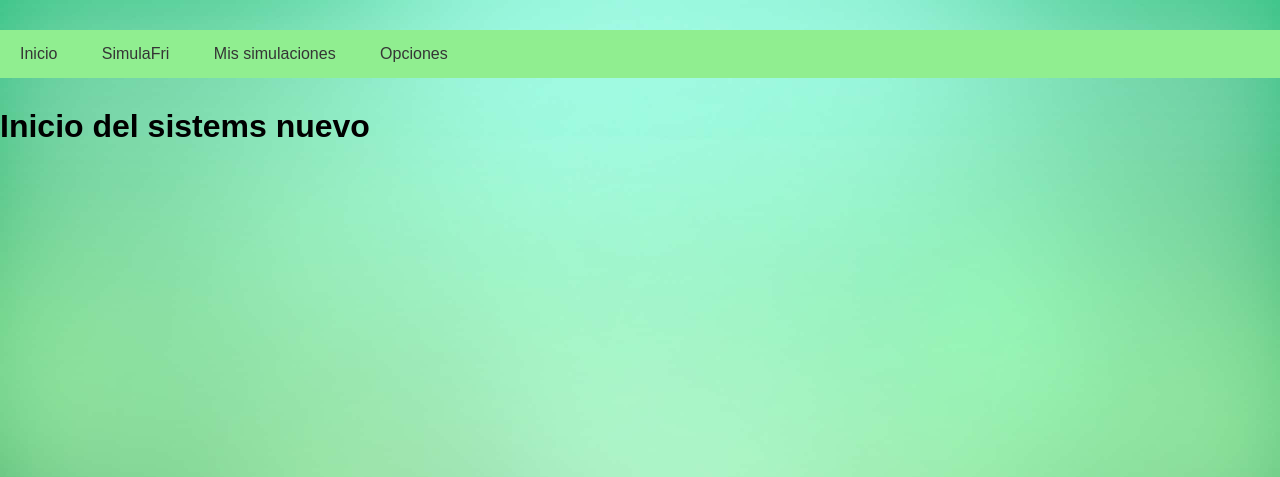
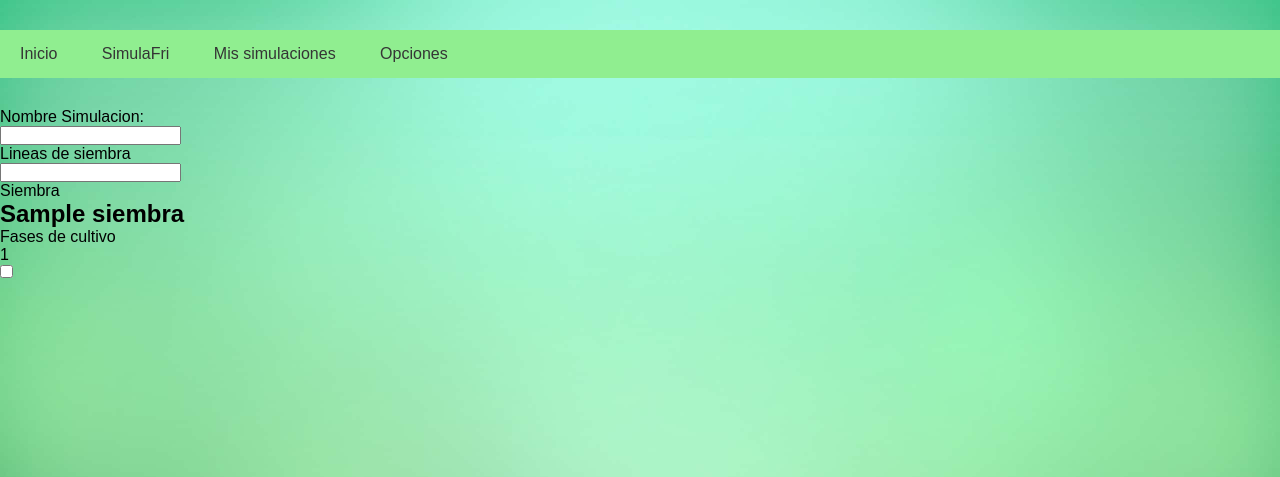
Before and after one commit to tareaHDP2018/HDP2018, a Django app: template templates/Simulacion/nuevo.html in a window 1280 px wide. Shown: the top 477 px of the page. Run offline with Django 3.2, Linux system fonts and the light colour scheme; tables that the repository leaves empty hold one stand-in row (values such as "Sample post"); the template is opened without the code that fills it: values that come from a table or form of the project are taken from there, most other values are stand-ins (such as "Sample title", 1, 10 or a date in 2020); parts of the project's set-up code (start-up, migrations or seed data) failed here and were passed over.

Commit message:
Realizando cambios en nuevo_editar

```diff
--- a/SimulacionFrijol/urls.py
+++ b/SimulacionFrijol/urls.py
@@ -19,7 +19,9 @@ from django.contrib import admin
 urlpatterns = [
     url(r'^admin/', admin.site.urls),
     url(r'^simula/', include('apps.configurarSimulacion.urls',namespace="configurar")),
+
     url(r'^',include('apps.login_registrar.urls',namespace="login")),
+    url(r'^nuevo/',include('apps.nuevo_editar.urls',namespace="nuevo")),
     #AQUI VAN A AGREGAR CADA UNO SUS URL GLOBLAES, Y CADA QUIEN TRABAJARA EN SU APPS ASIGNADA,
     # NO TOQUEN LAS URLS YA DEFINIDAS SIN PREVIO AVISO EN EL GRUPO
 ]
--- a/apps/configurarSimulacion/models.py
+++ b/apps/configurarSimulacion/models.py
@@ -28,7 +28,9 @@ class FaseCultivo(models.Model):
 	etapa = models.IntegerField()
 	descripcion = models.CharField(max_length=30)
 	diasDuracion = models.IntegerField()
-	hidricos = models.DecimalField(max_digits=3,decimal_places=2)
+	hidricos = models.DecimalField(max_digits=5,decimal_places=2)
+	def __str__(self):
+		return self.descripcion
 
 class Simulacion(models.Model):
 	nombre = models.CharField(max_length=50)
--- a/apps/nuevo_editar/urls.py
+++ b/apps/nuevo_editar/urls.py
@@ -0,0 +1,10 @@
+from django.conf.urls import url,include
+from apps.nuevo_editar.views import simulacionCrear,index,grafico
+
+urlpatterns=[
+url(r'^$',index),
+url(r'^simulacion$',simulacionCrear,name='nuevaSimulacion'),
+url(r'^grafico$',grafico,name='graficos'),
+
+
+]
--- /dev/null
+++ b/static/css/nuevo.css
@@ -0,0 +1,12 @@
+*{
+	margin:0;
+	padding: 0;
+	-webkit-box-sizing:border-box;
+	-moz-box-sizing: border-box;
+	box-sizing: border-box;
+}
+
+
+form .container{
+	margin: 0;
+}
--- /dev/null
+++ b/templates/Simulacion/grafico.html
@@ -0,0 +1,3 @@
+{% extends 'base/base.html'%}
+
+{% block title%}Grafico{% endblock %}
--- a/templates/Simulacion/nuevo.html
+++ b/templates/Simulacion/nuevo.html
@@ -1,8 +1,38 @@
 {% extends 'base/base.html'%}
-
+{% load staticfiles %}
 {% block title%}Nuevo {% endblock %}
 
 {% block content %}
-<h1>Inicio del sistems nuevo</h1>
+<link rel="stylesheet" href="{% static "css/nuevo.css" %}"/>
+<form class="formulario" method="POST">
+	 {% csrf_token %}
+
+	<div class="container">
+		<div class="form-group">
+			<p>Nombre Simulacion:</p>
+			<input type="text" name="simulacion" value="" class="form-control"/>
+		</div>
+		<div class="form-group">
+			<p>Lineas de siembra</p>
+			<input type="text" name="linea" value="" class="form-control"/>
+		</div>
+		<div class="form-group">
+			<p>Siembra</p>
+			<h2>{{siembras.nombre}}</h2>
+		</div>
+		<div class="form-group">
+			<p>Fases de cultivo</p>
+			{% if fase %}
+			{% for fase in fases %}
+			<p>{{fases.id}}</p>
+			<input type="checkbox" value="{{fases.id}}" name="fase" id="fase" />
+			{% endfor %}
+			{% else %}
+			<h1>No hay etapas que simular</h1>
+			{% endif %}
+		</div>
+	</div>
+
+</form>
 
 {% endblock %}
```
Also changed, not shown: apps/configurarSimulacion/views.py (+0 -12 lines), apps/nuevo_editar/forms.py (added, +18 -0 lines), apps/nuevo_editar/views.py (+38 -1 lines), apps/configurarSimulacion/migrations/0002_auto_20180511_1223.py (added).
